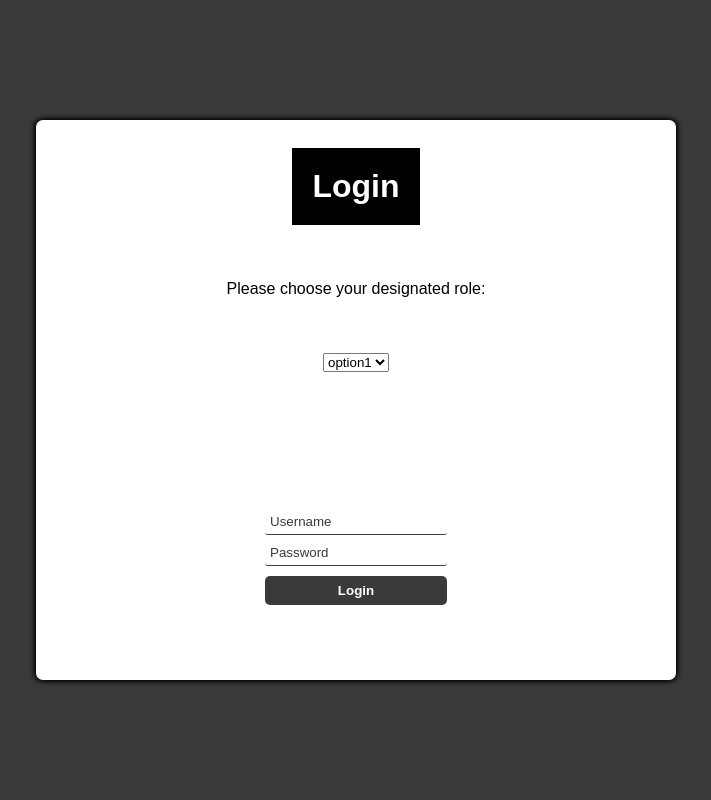
After one commit to kjam22/ds_final_project, a PHP site: page /login.html in a window 1280 px wide. The commit adds this page. Shown: the whole page, without its empty margins (284-995 px from the left). Run offline with PHP 8.4, Linux system fonts and the light colour scheme; a stand-in replaces the project's code that opens the database connection.

Commit message:
created login page

```diff
--- a/app/public/css/style.css
+++ b/app/public/css/style.css
@@ -87,3 +87,85 @@ header {
   font-size: 36px;
   font-weight: bold;
 }
+
+html {
+  height: 100%;
+}
+
+body {
+  height: 100%;
+  margin: 0;
+  font-family: Arial, Helvetica, sans-serif;
+  display: grid;
+  justify-items: center;
+  align-items: center;
+  background-color: #3a3a3a;
+}
+
+#main-holder {
+  width: 50%;
+  height: 70%;
+  display: grid;
+  justify-items: center;
+  align-items: center;
+  background-color: white;
+  border-radius: 7px;
+  box-shadow: 0px 0px 5px 2px black;
+}
+
+#login-error-msg-holder {
+  width: 100%;
+  height: 100%;
+  display: grid;
+  justify-items: center;
+  align-items: center;
+}
+
+#login-error-msg {
+  width: 23%;
+  text-align: center;
+  margin: 0;
+  padding: 5px;
+  font-size: 12px;
+  font-weight: bold;
+  color: #8a0000;
+  border: 1px solid #8a0000;
+  background-color: #e58f8f;
+  opacity: 0;
+}
+
+#error-msg-second-line {
+  display: block;
+}
+
+#login-form {
+  align-self: flex-start;
+  display: grid;
+  justify-items: center;
+  align-items: center;
+}
+
+.login-form-field::placeholder {
+  color: #3a3a3a;
+}
+
+.login-form-field {
+  border: none;
+  border-bottom: 1px solid #3a3a3a;
+  margin-bottom: 10px;
+  border-radius: 3px;
+  outline: none;
+  padding: 0px 0px 5px 5px;
+}
+
+#login-form-submit {
+  width: 100%;
+  padding: 7px;
+  border: none;
+  border-radius: 5px;
+  color: white;
+  font-weight: bold;
+  background-color: #3a3a3a;
+  cursor: pointer;
+  outline: none;
+}
--- /dev/null
+++ b/app/public/js/login-page.js
@@ -0,0 +1,16 @@
+const loginForm = document.getElementById("login-form");
+const loginButton = document.getElementById("login-form-submit");
+const loginErrorMsg = document.getElementById("login-error-msg");
+
+loginButton.addEventListener("click", (e) => {
+    e.preventDefault();
+    const username = loginForm.username.value;
+    const password = loginForm.password.value;
+
+    if (username === "user" && password === "web_dev") {
+        alert("You have successfully logged in.");
+        location.reload();
+    } else {
+        loginErrorMsg.style.opacity = 1;
+    }
+})
--- /dev/null
+++ b/app/public/login.html
@@ -0,0 +1,34 @@
+<!DOCTYPE html>
+<html lang="en">
+
+<head>
+  <meta charset="UTF-8">
+  <meta name="viewport" content="width=device-width, initial-scale=1.0">
+  <title>Login</title>
+  <link rel="stylesheet" href="style.css">
+  <script defer src="login-page.js"></script>
+</head>
+
+<body>
+  <main id="main-holder">
+    <h1 id="login-header">Login</h1>
+    <label for="dog-names">Please choose your designated role: </label>
+    <select name="dog-names" id="dog-names">
+        <option value="a">option1</option>
+        <option value="b">option2</option>
+    </select>
+
+    <div id="login-error-msg-holder">
+      <p id="login-error-msg">Invalid username <span id="error-msg-second-line">and/or password</span></p>
+    </div>
+
+    <form id="login-form">
+      <input type="text" name="username" id="username-field" class="login-form-field" placeholder="Username">
+      <input type="password" name="password" id="password-field" class="login-form-field" placeholder="Password">
+      <input type="submit" value="Login" id="login-form-submit">
+    </form>
+
+  </main>
+</body>
+
+</html>
```
